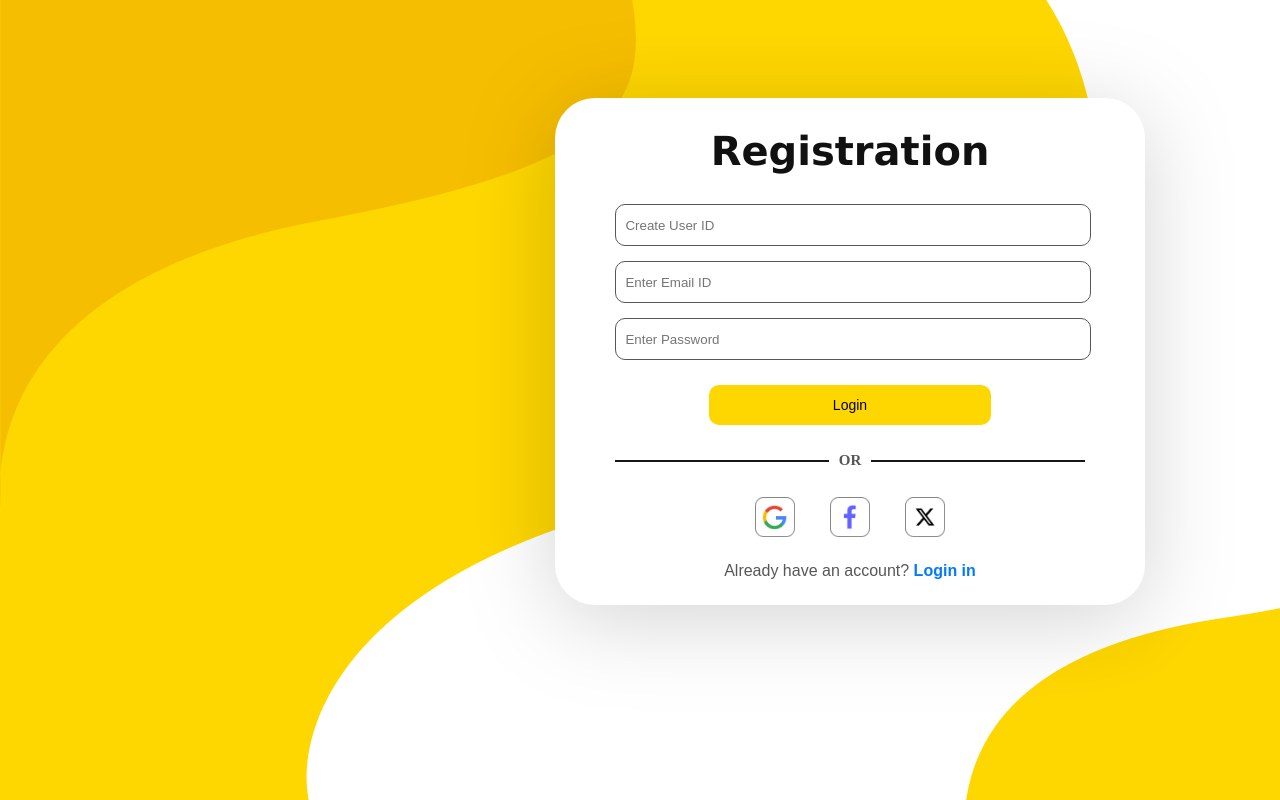
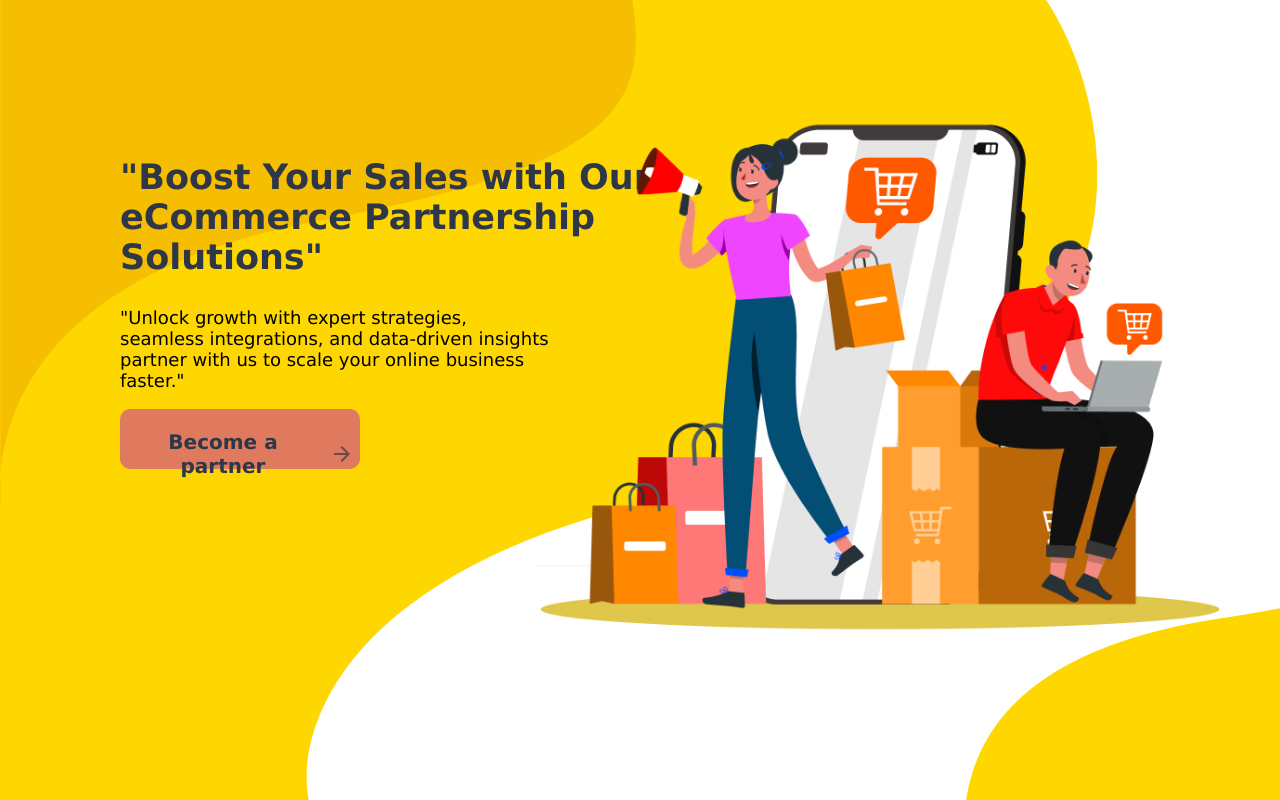
Before and after one commit to sahilkarnekar1/startUpFrontShop, a React (Vite) app: page / in a window 1280 px wide. Built offline with nearby package versions, Linux system fonts and the light colour scheme.

Commit message:
test changes1

```diff
--- a/src/App.jsx
+++ b/src/App.jsx
@@ -7,8 +7,8 @@ function App() {
   return (
     <>
     <div>
-        {/* <LandingPage/> */}
-        <ShopRegistration/>
+        <LandingPage/>
+        {/* <ShopRegistration/> */}
 
     </div>
 
```
